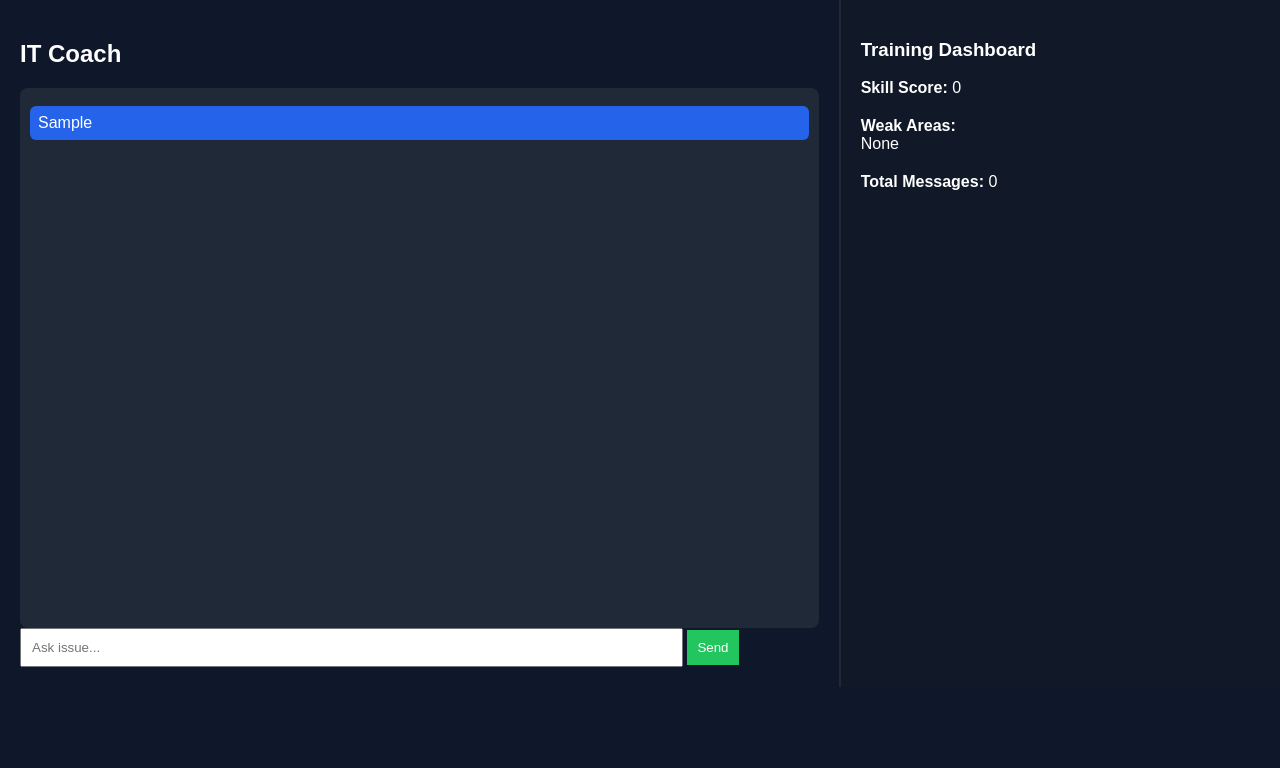
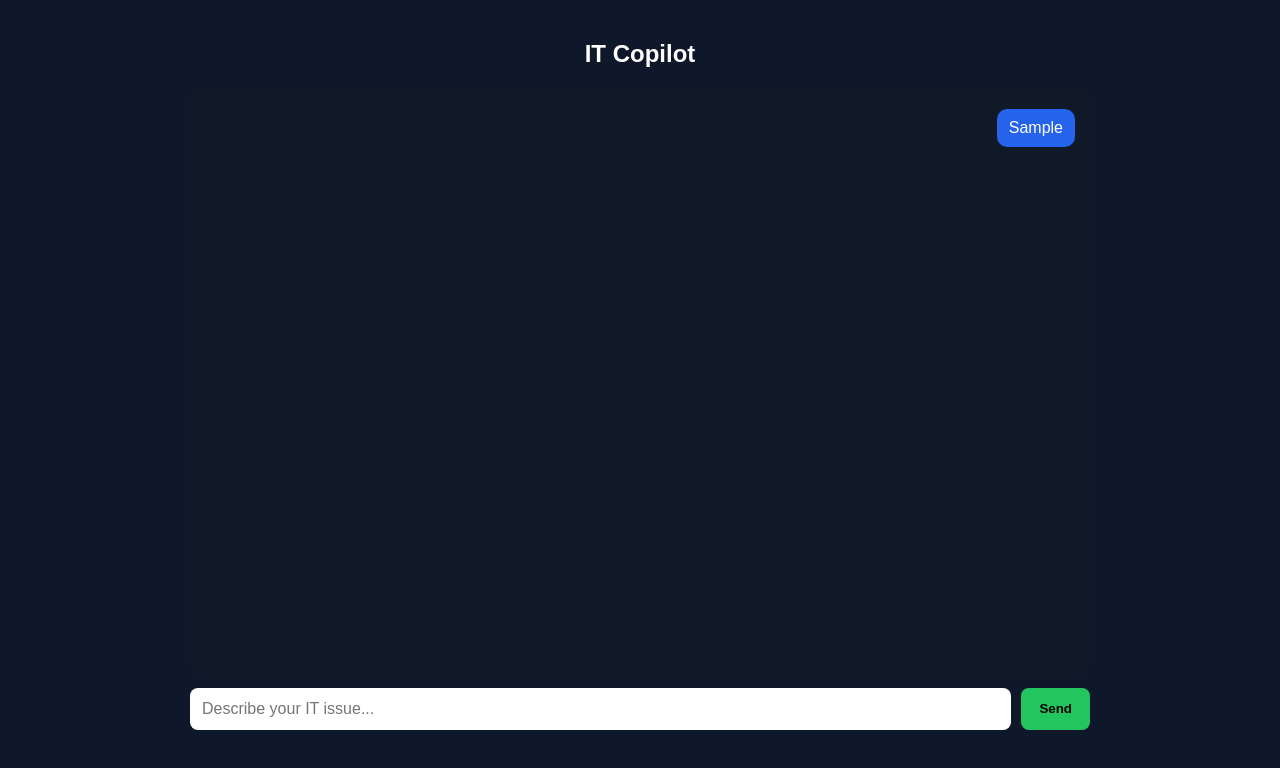
Before and after one commit to bgrider1984/it-ai-tool, a plain HTML site: page templates/index.html in a window 1280 px wide. Both pictures are taken after typing "Sample" into the empty fields and a click on the button "Send". Drawn offline with Linux system fonts and the light colour scheme; no server answers.

Commit message:
Update index.html

```diff
--- a/templates/index.html
+++ b/templates/index.html
@@ -2,138 +2,146 @@
 <html>
 <head>
 <meta charset="UTF-8">
-<title>IT Coach Dashboard</title>
+<title>IT Copilot</title>
 
 <style>
 body {
-    margin:0;
+    margin: 0;
     font-family: Arial;
-    background:#0f172a;
-    color:white;
+    background: #0f172a;
+    color: white;
 }
 
-.wrapper {
-    display:flex;
+.container {
+    max-width: 900px;
+    margin: auto;
+    padding: 20px;
 }
 
-.left {
-    flex:2;
-    padding:20px;
+h2 {
+    text-align: center;
 }
 
-.right {
-    flex:1;
-    background:#111827;
-    padding:20px;
-    border-left:2px solid #1f2937;
+/* CHAT BOX */
+#chat {
+    height: 70vh;
+    overflow-y: auto;
+    background: #111827;
+    padding: 15px;
+    border-radius: 10px;
+    display: flex;
+    flex-direction: column;
 }
 
-#chat {
-    height:65vh;
-    overflow-y:auto;
-    background:#1f2937;
-    padding:10px;
-    border-radius:8px;
+/* MESSAGE BUBBLES */
+.msg {
+    padding: 10px 12px;
+    margin: 6px 0;
+    border-radius: 10px;
+    max-width: 70%;
+    white-space: pre-wrap;
+    word-wrap: break-word;
 }
 
-.msg {
-    margin:8px 0;
-    padding:8px;
-    border-radius:6px;
+/* USER RIGHT SIDE */
+.user {
+    background: #2563eb;
+    align-self: flex-end;
 }
 
-.user { background:#2563eb; }
-.bot { background:#374151; }
+/* BOT LEFT SIDE */
+.bot {
+    background: #374151;
+    align-self: flex-start;
+}
+
+/* INPUT AREA */
+.inputArea {
+    display: flex;
+    gap: 10px;
+    margin-top: 10px;
+}
 
 input {
-    width:80%;
-    padding:10px;
+    flex: 1;
+    padding: 12px;
+    border-radius: 8px;
+    border: none;
+    font-size: 16px;
 }
 
 button {
-    padding:10px;
-    background:#22c55e;
-    border:none;
-    color:white;
+    padding: 12px 18px;
+    border: none;
+    border-radius: 8px;
+    background: #22c55e;
+    cursor: pointer;
+    font-weight: bold;
 }
 
-.panel {
-    margin-bottom:20px;
-}
-
-.small {
-    font-size:12px;
-    opacity:0.8;
+button:hover {
+    background: #16a34a;
 }
 </style>
 </head>
 
 <body>
 
-<div class="wrapper">
+<div class="container">
+    <h2>IT Copilot</h2>
 
-<!-- LEFT SIDE -->
-<div class="left">
-<h2>IT Coach</h2>
+    <div id="chat"></div>
 
-<div id="chat"></div>
-
-<input id="msg" placeholder="Ask issue..." />
-<button onclick="send()">Send</button>
-</div>
-
-<!-- RIGHT DASHBOARD -->
-<div class="right">
-<h3>Training Dashboard</h3>
-
-<div class="panel">
-<b>Skill Score:</b> <span id="score">0</span>
-</div>
-
-<div class="panel">
-<b>Weak Areas:</b>
-<div id="weak">None</div>
-</div>
-
-<div class="panel">
-<b>Total Messages:</b> <span id="total">0</span>
-</div>
-</div>
-
+    <div class="inputArea">
+        <input id="input" placeholder="Describe your IT issue..." />
+        <button onclick="send()">Send</button>
+    </div>
 </div>
 
 <script>
 
 let sessionId = null;
 
-function add(text, cls){
-    let d = document.createElement("div");
-    d.className = "msg " + cls;
-    d.innerText = text;
-    document.getElementById("chat").appendChild(d);
+const chat = document.getElementById("chat");
+const input = document.getElementById("input");
+
+// FIX: Enter key support
+input.addEventListener("keydown", function(e) {
+    if (e.key === "Enter") {
+        e.preventDefault();
+        send();
+    }
+});
+
+function addMessage(text, type) {
+    const div = document.createElement("div");
+    div.classList.add("msg", type);
+    div.textContent = text;
+    chat.appendChild(div);
+    chat.scrollTop = chat.scrollHeight;
 }
 
-async function send(){
+async function send() {
+    const message = input.value.trim();
+    if (!message) return;
 
-    let msg = document.getElementById("msg").value;
-    document.getElementById("msg").value="";
+    addMessage(message, "user");
+    input.value = "";
 
-    add(msg,"user");
-
-    let res = await fetch("/ask",{
-        method:"POST",
-        headers:{"Content-Type":"application/json"},
-        body:JSON.stringify({message:msg, session_id:sessionId})
+    const res = await fetch("/ask", {
+        method: "POST",
+        headers: {"Content-Type": "application/json"},
+        body: JSON.stringify({
+            message: message,
+            session_id: sessionId
+        })
     });
 
-    let data = await res.json();
+    const data = await res.json();
 
     sessionId = data.session_id;
 
-    add(data.response,"bot");
-
-    document.getElementById("score").innerText = data.score;
-    document.getElementById("weak").innerText = (data.weak_areas || []).join(", ");
+    addMessage(data.response, "bot");
 }
 
 </script>
```
